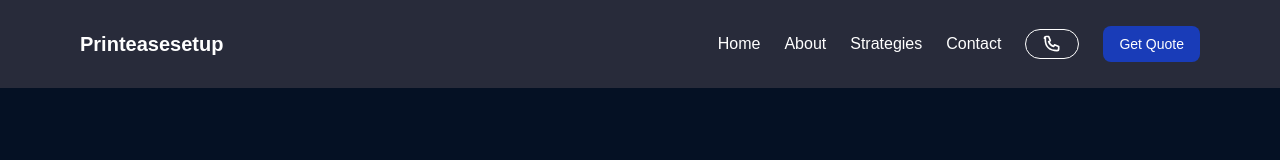
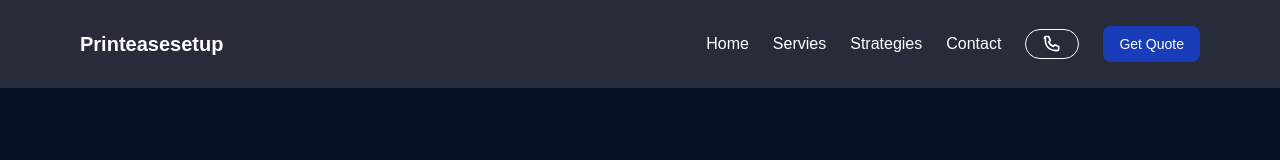
Before and after one commit to Zentrok-Private-Limited/printeasesetup, an Angular app: page / in a window 1280 px wide. Shown: the top 160 px of the page. Built offline with nearby package versions, Linux system fonts and the light colour scheme.

Commit message:
change button

```diff
--- a/src/app/navbar/navbar.html
+++ b/src/app/navbar/navbar.html
@@ -15,7 +15,7 @@
   <!-- Menu -->
   <ul class="flex items-center gap-6 text-sm">
     <li><a class="text-[16px] hover:text-blue-300">Home</a></li>
-    <li><a class="text-[16px] hover:text-blue-300">About</a></li>
+    <li><a class="text-[16px] hover:text-blue-300">Servies</a></li>
     <li><a class="text-[16px] hover:text-blue-300">Strategies</a></li>
     <li><a class="text-[16px] hover:text-blue-300">Contact</a></li>
 
```
